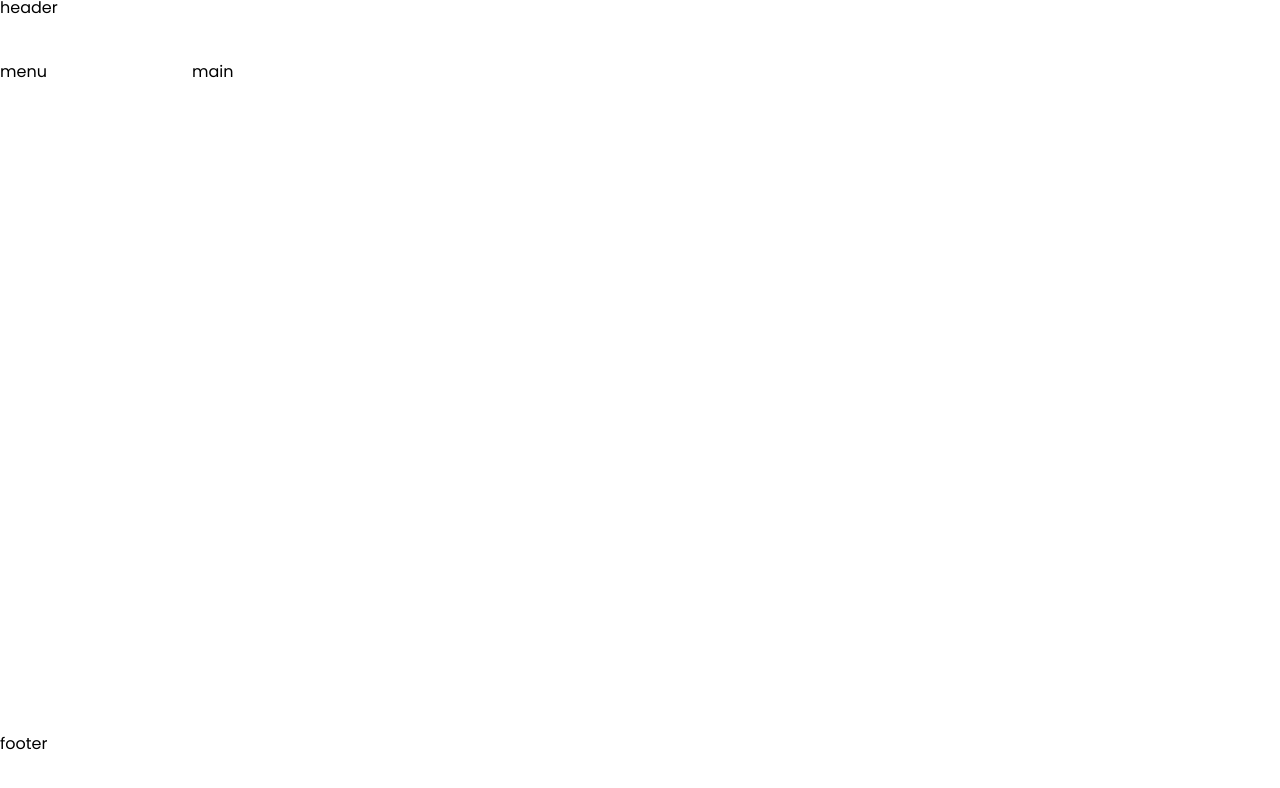
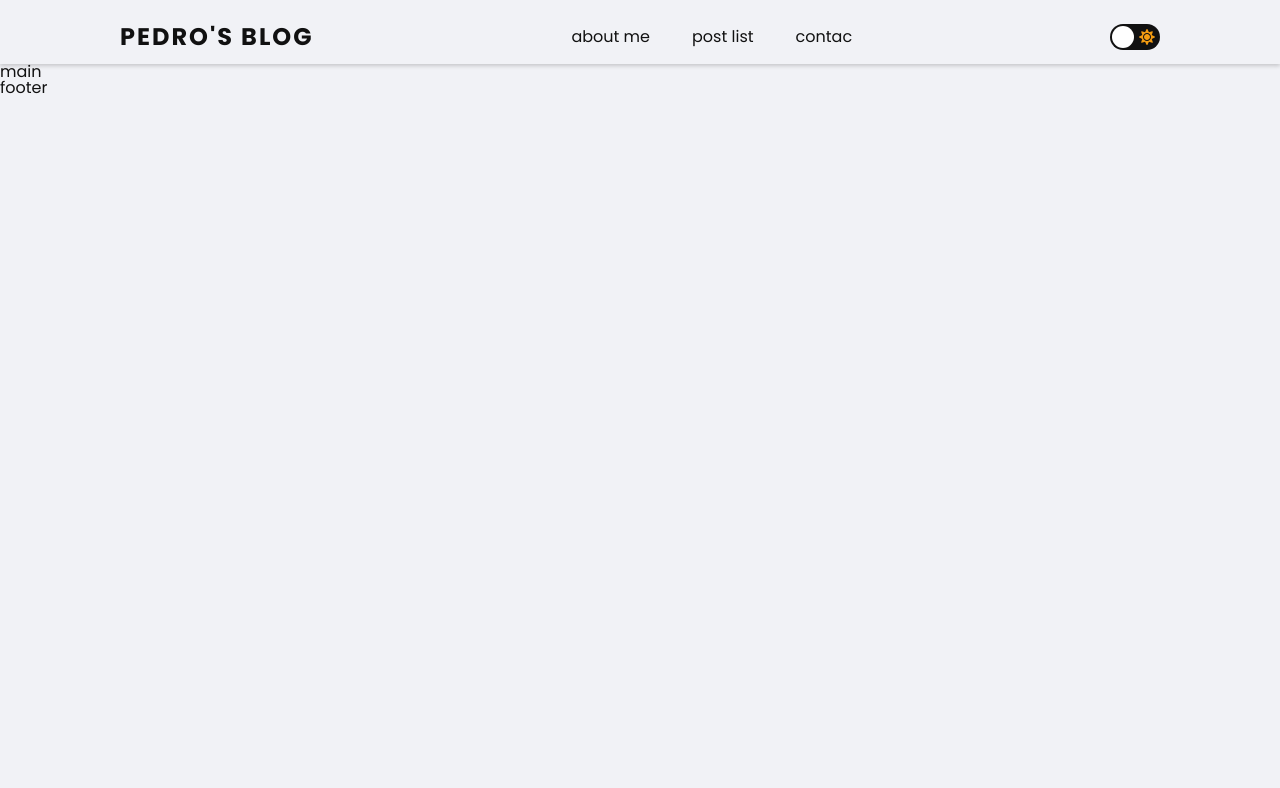
Before and after one commit to pedrodruviaro/blog-do-pedro, a React (Create React App) app: page / in a window 1280 px wide. Shown: the top 788 px of the page. Built offline with nearby package versions, Linux system fonts and the light colour scheme.

Commit message:
header finalizado

```diff
--- a/package.json
+++ b/package.json
@@ -8,6 +8,7 @@
     "@testing-library/user-event": "^12.8.3",
     "react": "^17.0.2",
     "react-dom": "^17.0.2",
+    "react-icons": "^4.2.0",
     "react-router-dom": "^5.2.0",
     "react-scripts": "4.0.3",
     "styled-components": "^5.3.0",
--- a/src/App.js
+++ b/src/App.js
@@ -1,21 +1,31 @@
 import React from "react";
+import { ThemeProvider } from "styled-components";
+import { darkTheme, lightTheme } from "./styles/Theme";
 import ResetCSS from "./styles/ResetCSS";
 import GlobalStyles from "./styles/GlobalStyles";
 import MainGrid from './components/MainGrid'
+import HeaderApp from './objects/HeaderApp'
+import { useState } from "react";
 
 function App() {
+
+  const [toggleDarkTheme, setToggleDarkTheme] = useState(false)
+
+  function setDarkTheme(){
+    setToggleDarkTheme(!toggleDarkTheme)
+  }
+
   return (
-    <>
+    <ThemeProvider theme={toggleDarkTheme === true ? darkTheme : lightTheme}>
       <ResetCSS />
       <GlobalStyles />
 
       <MainGrid>
-        <header>header</header>
-        <aside>menu</aside>
+        <HeaderApp setDarkTheme={setDarkTheme} />
         <main>main</main>
         <footer>footer</footer>
       </MainGrid>
-    </>
+    </ThemeProvider>
   );
 }
 
--- /dev/null
+++ b/src/components/FlexContainer/index.jsx
@@ -0,0 +1,14 @@
+import styled from "styled-components";
+
+const FlexContainer = styled.div`
+    width: 85%;
+    margin: 0 auto;
+    max-width: 1440px;
+    padding: 1.5rem;
+
+    display: flex;
+    align-items: ${props => props.align ? props.align : "center"};
+    justify-content:  ${props => props.justify ? props.justify : "center"};
+`
+
+export default FlexContainer
--- a/src/components/MainGrid/index.jsx
+++ b/src/components/MainGrid/index.jsx
@@ -2,12 +2,12 @@ import styled from "styled-components";
 
 const MainGrid = styled.div`
     display: grid;
-    grid-template-columns: 12em 1fr;
+    grid-template-columns: 1fr;
     grid-template-rows: 8vh 1fr 8vh;
-    grid-template-areas: "header header"
-                            "menu main"
-                            "footer footer";
-    min-height: 100vh;
+    grid-template-areas: "header"
+                            "main"
+                            "footer";
+
 
 
     header {
@@ -18,10 +18,6 @@ const MainGrid = styled.div`
         grid-area: footer;
     }
 
-    menu {
-        grid-area: menu;
-    }
-
     main {
         grid-area: main;
     }
@@ -29,9 +25,8 @@ const MainGrid = styled.div`
 
     @media (max-width: 768px) {
         grid-template-columns: 1fr;
-        grid-template-rows: 8vh 8vh 1fr 8vh;
+        grid-template-rows: 8vh 1fr 8vh;
         grid-template-areas: "header"
-                            "menu"
                             "main"
                             "footer";
     }
--- /dev/null
+++ b/src/components/ThemeToggler/index.jsx
@@ -0,0 +1,21 @@
+import React from 'react'
+import { Toggler } from './styles'
+import { FaMoon, FaSun } from "react-icons/fa";
+
+export default function index(props) {
+
+    function handleChange(e) {
+        props.setDarkTheme()
+    }
+
+    return (
+        <Toggler>
+            <input type="checkbox" id="checkbox" onChange={handleChange} />
+            <label htmlFor="checkbox" className="label">
+                <FaMoon className="icon-moon" />
+                <FaSun className="icon-sun" />
+                <div className="ball"></div>
+            </label>
+        </Toggler>
+    )
+}
--- /dev/null
+++ b/src/components/ThemeToggler/styles.jsx
@@ -0,0 +1,46 @@
+import styled from "styled-components";
+
+export const Toggler = styled.div`
+    .label {
+        width: 50px;
+        height: 26px;
+        background: #111;
+        display: flex;
+        border-radius: 50px;
+        align-items: center;
+        justify-content: space-between;
+        padding: 5px;
+        position: relative;
+        cursor: pointer;
+    }
+
+    #checkbox {
+        opacity: 0;
+        position: absolute;
+    }
+
+
+    .icon-moon {
+        color: #f1c40f;
+    }
+
+    .icon-sun  {
+        color: #f39c12;
+    }
+
+    .ball {
+        width: 22px;
+        height: 22px;
+        background: #fff;
+        position: absolute;
+        top: 2px;
+        left: 2px;
+        border-radius: 50%;
+        transition: transform 200ms linear;
+    }
+
+    #checkbox:checked + .label .ball {
+        transform: translateX(24px);
+    }
+
+`
--- /dev/null
+++ b/src/objects/HeaderApp/index.jsx
@@ -0,0 +1,22 @@
+import React from 'react'
+import FlexContainer from '../../components/FlexContainer'
+import ThemeToggler from '../../components/ThemeToggler'
+import { HeaderStyled, LinksContainer } from './styles'
+
+export default function Index(props) {
+    return (
+        <HeaderStyled>
+            <FlexContainer justify="space-between">
+            <h1>Pedro's Blog</h1>
+
+            <LinksContainer>
+                <a href="#">about me</a>
+                <a href="#">post list</a>
+                <a href="#">contac</a>
+            </LinksContainer>
+
+            <ThemeToggler setDarkTheme={props.setDarkTheme} />
+            </FlexContainer>
+        </HeaderStyled>
+    )
+}
--- /dev/null
+++ b/src/objects/HeaderApp/styles.jsx
@@ -0,0 +1,30 @@
+import styled from "styled-components";
+
+export const HeaderStyled = styled.header`
+    box-shadow: ${props => props.theme.shadow} 0px 2px 4px;
+
+    h1 {
+        text-transform: uppercase;
+        letter-spacing: 2px;
+        font-size: 1.5rem;
+    }
+`
+
+export const LinksContainer = styled.div`
+
+    a {
+        color: inherit;
+        text-decoration: none;
+        margin: 0 1rem;
+        padding: .25rem;
+        border: 1px solid transparent;
+        border-radius: 5px;
+        outline: none;
+    }
+
+    a:hover,
+    a:active,
+    a:focus {
+        border: 1px solid;
+    }
+`
--- a/src/styles/GlobalStyles/index.jsx
+++ b/src/styles/GlobalStyles/index.jsx
@@ -8,6 +8,8 @@ const GlobalStyles = createGlobalStyle`
 
     body {
         min-height: 100vh;
+        background-color: ${props => props.theme.body};
+        color: ${props => props.theme.text};
     }
 `
 
--- /dev/null
+++ b/src/styles/Theme/index.jsx
@@ -0,0 +1,13 @@
+export const lightTheme = {
+    body: "#f1f2f6",
+    text: "#111",
+    accent: "#ff4757",
+    shadow: "rgba(0, 0, 0, 0.18)"
+}
+
+export const darkTheme = {
+    body: "#333",
+    text: "#fff",
+    accent: "#ff4757",
+    shadow: "rgba(255, 255, 255, 0.18)"
+}
```
Also changed, not shown: 1 other file (tests, documents, lock files or other folders).
